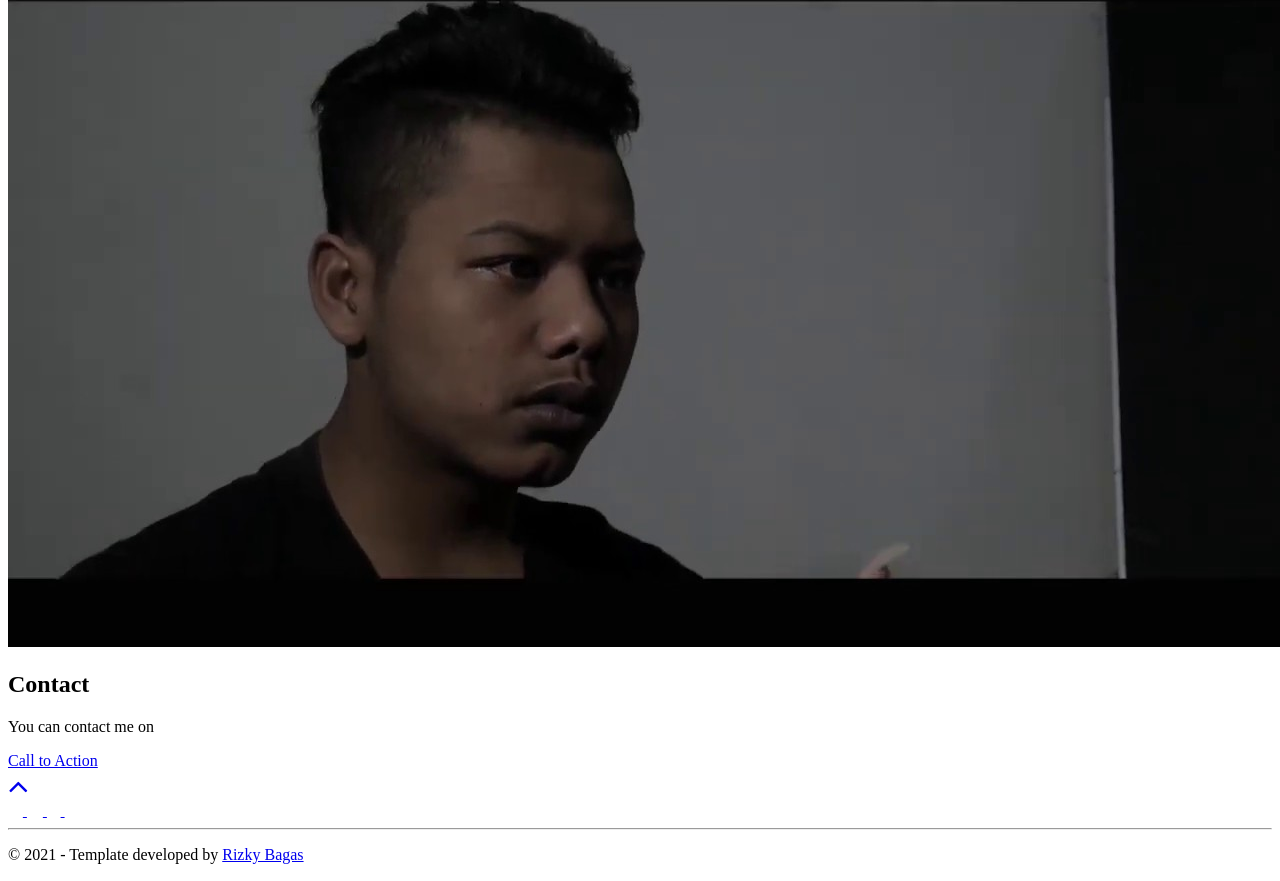
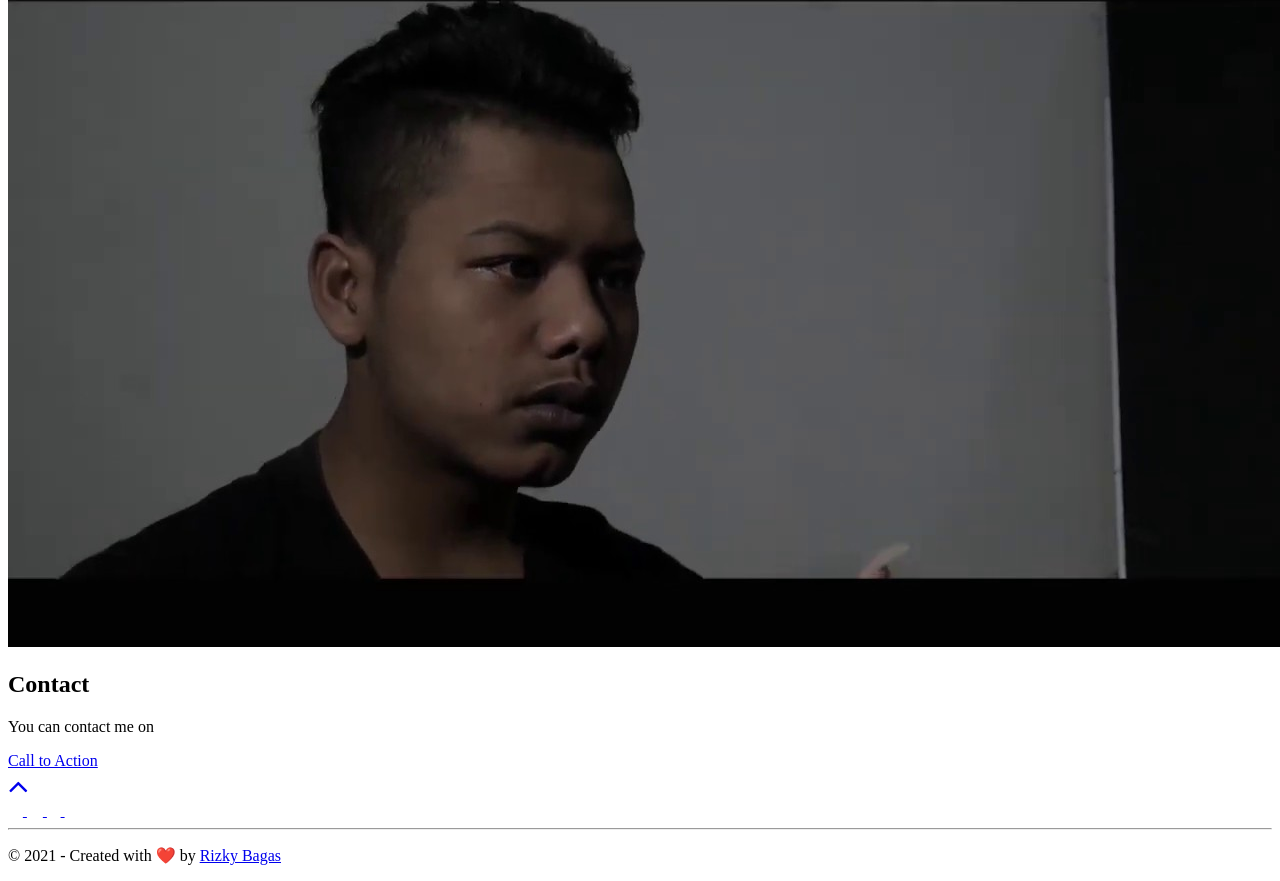
Before and after one commit to urbfbaby/SIMM, a website: page src/template.html in a window 1280 px wide. Shown: the part 2665-3546 px from the top of the page. Drawn offline with nearby package versions, Linux system fonts and the light colour scheme.

Commit message:
Update template.html

```diff
--- a/src/template.html
+++ b/src/template.html
@@ -258,7 +258,7 @@
 
         <!-- If you give me some credit, will be huge for me :) -->
         <p class="footer__text">
-          © 2021 - Template developed by
+          © 2021 - Created with ❤️️ by
           <a rel="noreferrer" href="https://github.com/urbfbaby" target="_blank"
             >Rizky Bagas</a
           >
```
